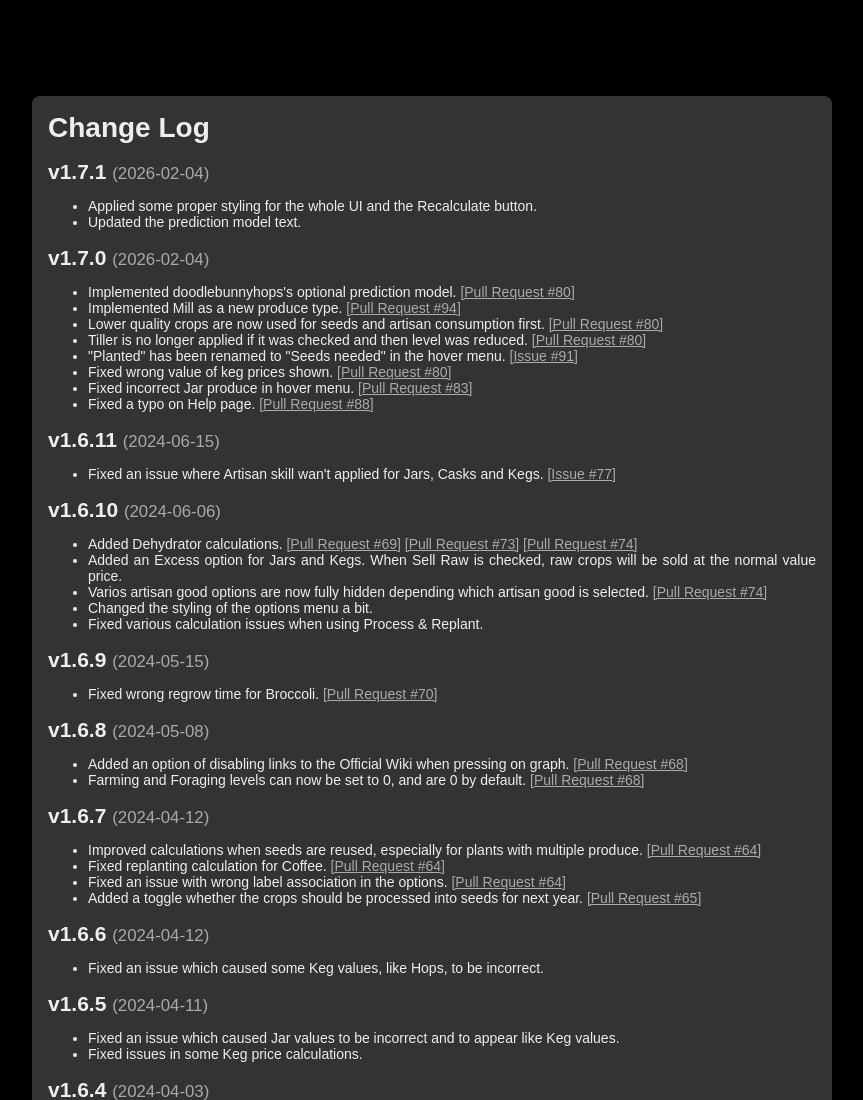
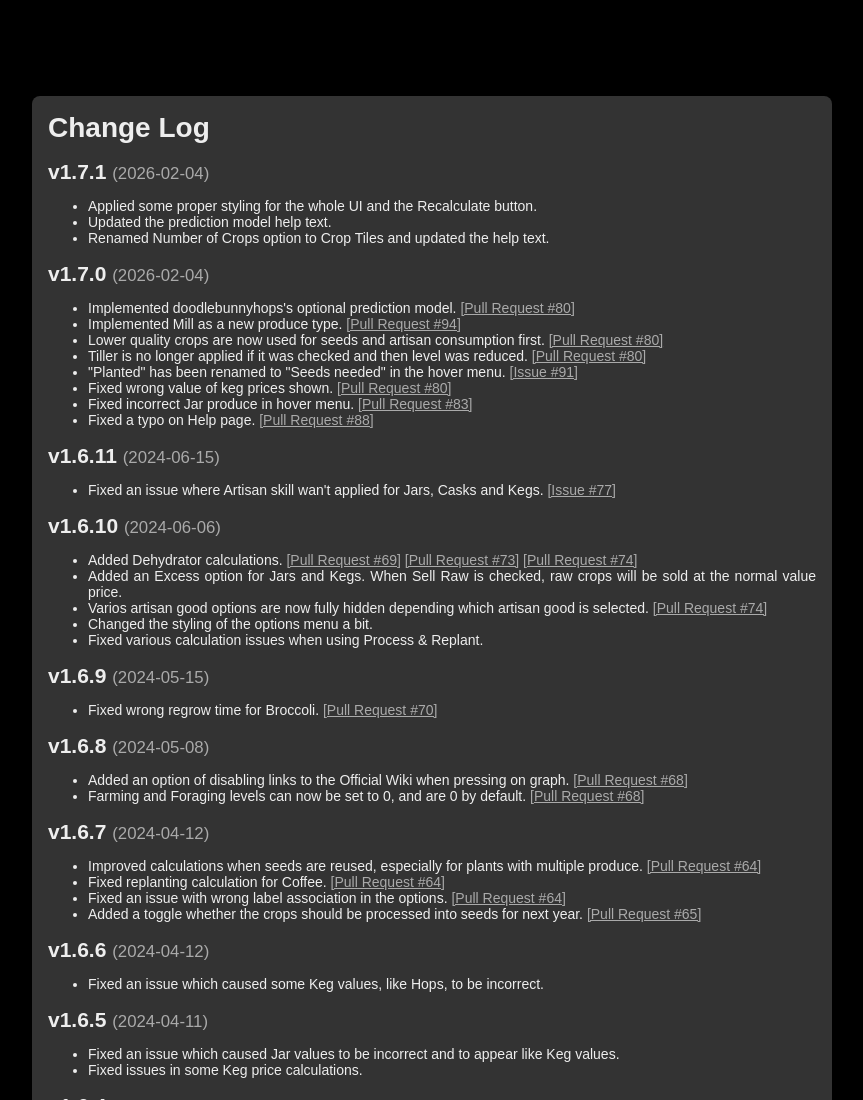
Before and after one commit to Thorinair/Stardew-Profits, a plain HTML site: page changes.html in a window 1280 px wide. Shown: the top 1100 px of the page, without its empty margins (208-1071 px from the left). Drawn offline with nearby package versions, Linux system fonts and the light colour scheme; a script that the page names is missing.

Commit message:
Update changes.html

```diff
--- a/changes.html
+++ b/changes.html
@@ -19,7 +19,8 @@
             <h2>v1.7.1 <div class="date">(2026-02-04)</div></h2>
             <ul>
                 <li>Applied some proper styling for the whole UI and the Recalculate button.</a></li>
-                <li>Updated the prediction model text.</a></li>
+                <li>Updated the prediction model help text.</a></li>
+                <li>Renamed Number of Crops option to Crop Tiles and updated the help text.</a></li>
             </ul>
             <h2>v1.7.0 <div class="date">(2026-02-04)</div></h2>
             <ul>
```
